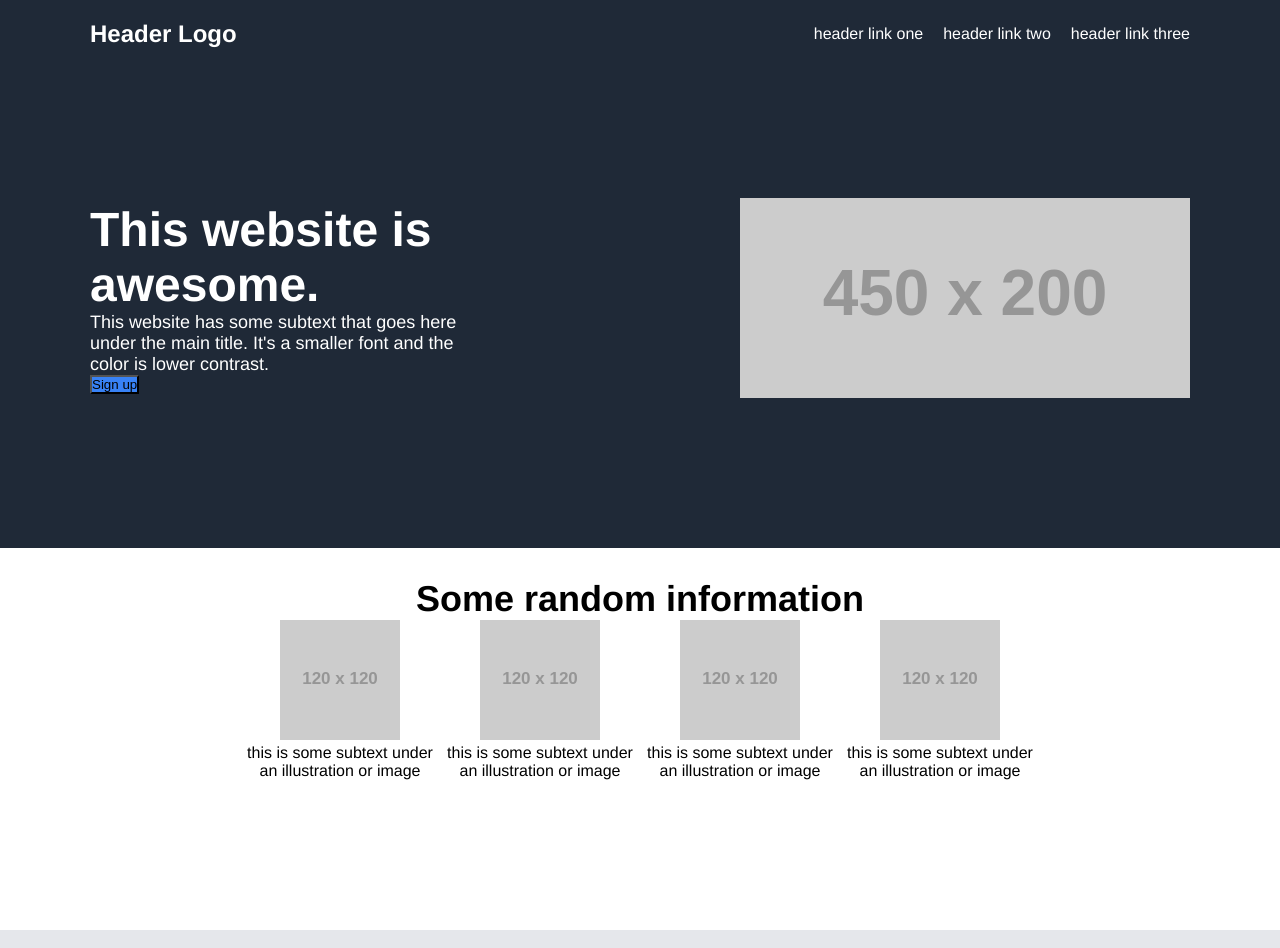
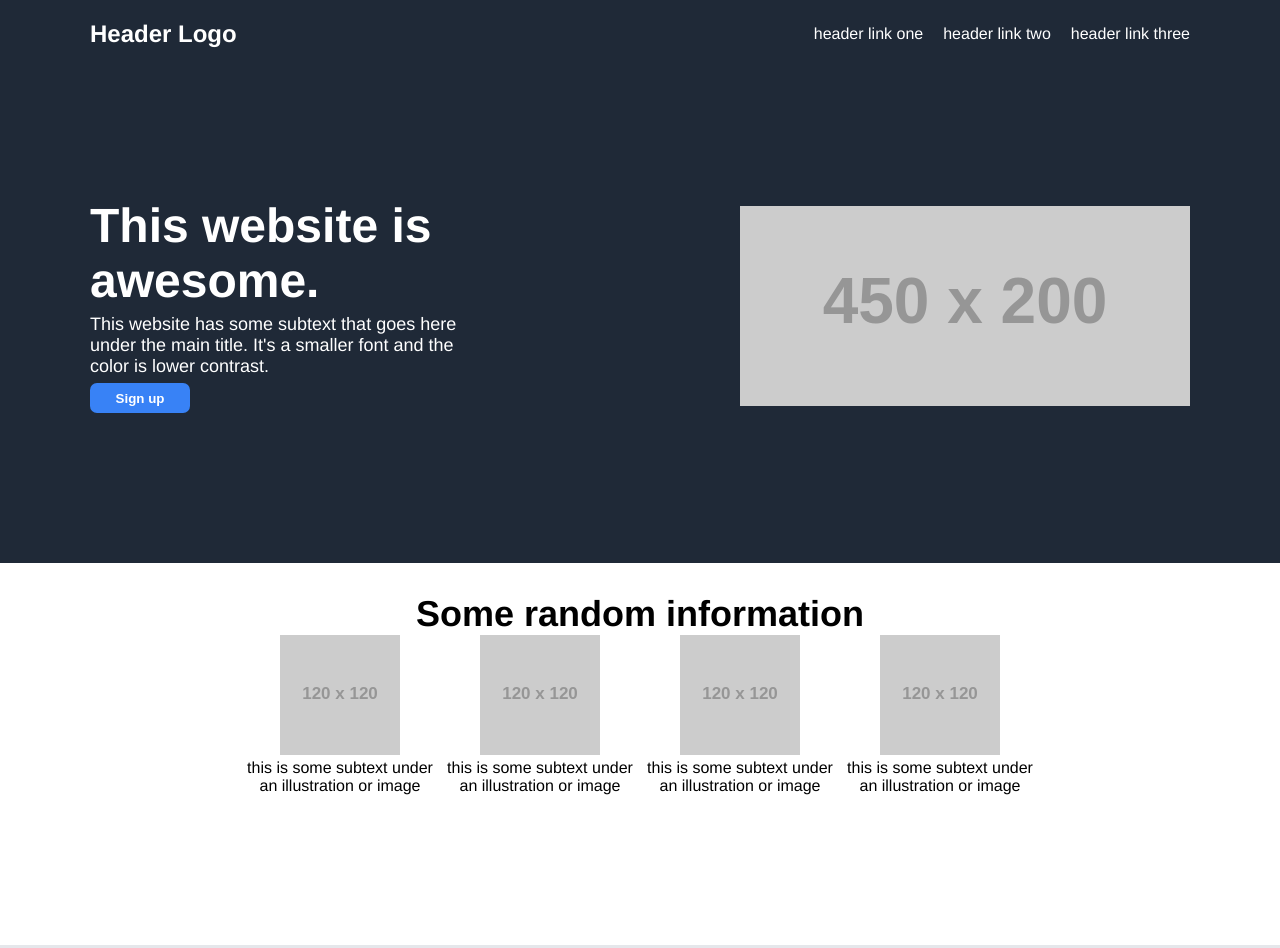
Before and after one commit to Eduardo06sp/flex-landing-page, a plain HTML site: page index.html in a window 1280 px wide. Shown: the top 948 px of the page. Drawn offline with Linux system fonts and the light colour scheme; placeholder pictures from the web are drawn by us.

Commit message:
feat: style hero

```diff
--- a/stylesheets/application.css
+++ b/stylesheets/application.css
@@ -20,6 +20,12 @@ html {
 
 button {
   background-color: #3882F6;
+  border: none;
+  border-radius: 7px;
+  color: white;
+  font-weight: bold;
+  height: 30px;
+  width: 100px;
 }
 
 #nav-container,
@@ -75,7 +81,11 @@ nav a {
 }
 
 #hero-description {
+  align-items: flex-start;
+  display: flex;
+  flex-direction: column;
   max-width: 400px;
+  row-gap: 6px;
 }
 
 #hero-description p:nth-child(1) {
```
